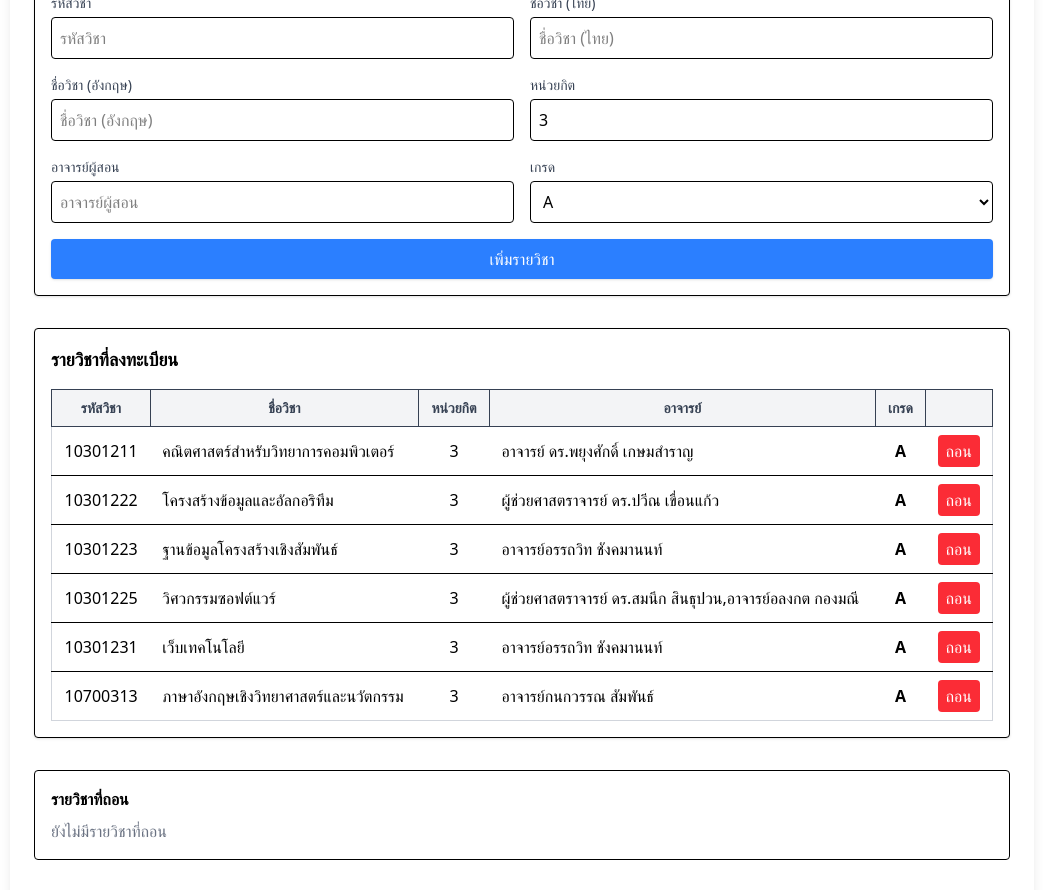
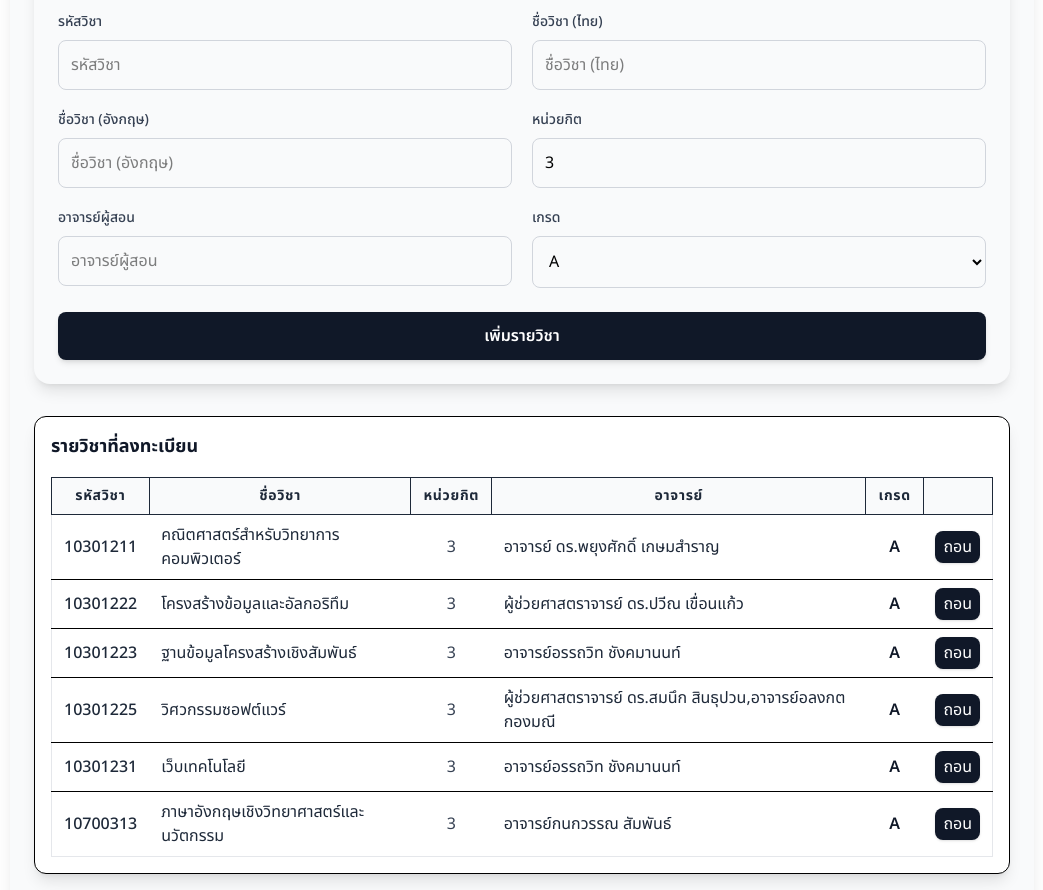
Before and after one commit to Anuphap2/course, a React app: page / in a window 1280 px wide. Shown: the part 200-1090 px from the top of the page, without its empty margins (118-1161 px from the left). Built offline with nearby package versions, Linux system fonts and the light colour scheme; the HTML template or start-up script is replaced by a standard one.

Commit message:
re-design

```diff
--- a/src/App.css
+++ b/src/App.css
@@ -1,5 +1,9 @@
+@import url("https://fonts.googleapis.com/css2?family=Noto+Sans+Thai:wght@100..900&display=swap");
+
 @import "tailwindcss";
-
+* {
+  font-family: "Noto Sans Thai", sans-serif;
+}
 body {
   margin: 0px;
 }
--- a/src/App.tsx
+++ b/src/App.tsx
@@ -7,9 +7,9 @@
   const gpa = useCourseStore((s) => s.calculateGPA());
 
   return (
-    <div className="max-w-5xl mx-auto mt-10 p-6 bg-white shadow-lg rounded-2xl">
+    <div className="max-w-5xl mx-auto mt-10 p-6 bg-gray-50 shadow-xl rounded-2xl">
       {/* หัวเรื่อง */}
-      <h1 className="text-3xl font-bold mb-8 text-center text-blue-600">
+      <h1 className="text-3xl font-bold mb-8 text-center text-gray-900">
         ระบบถอนรายวิชา
       </h1>
 
@@ -29,10 +29,10 @@
       </div>
 
       {/* GPA รวม */}
-      <div className="mt-6 p-6 border rounded-xl bg-gradient-to-r from-blue-50 to-blue-100 shadow-sm text-center">
-        <h2 className="text-xl font-semibold text-gray-800">
+      <div className="mt-6 p-6 border rounded-xl bg-gray-100 shadow-sm text-center">
+        <h2 className="text-xl font-semibold text-gray-900">
           GPA รวม:{" "}
-          <span className="text-blue-600 font-bold text-2xl">
+          <span className="font-bold text-2xl text-gray-800">
             {gpa.toFixed(2)}
           </span>
         </h2>
--- a/src/components/CourseDrop.tsx
+++ b/src/components/CourseDrop.tsx
@@ -4,15 +4,22 @@
   const dropped = useCourseStore((s) => s.droppedCourses);
 
   return (
-    <div className="p-4 border rounded mb-4">
-      <h2 className="font-bold mb-2">รายวิชาที่ถอน</h2>
+    <div className="p-4 border rounded-xl mb-4 bg-white shadow-md">
+      <h2 className="font-bold mb-3 text-lg text-gray-900 border-b border-gray-200 pb-2">
+        รายวิชาที่ถอน
+      </h2>
+
       {dropped.length === 0 ? (
-        <p className="text-gray-500">ยังไม่มีรายวิชาที่ถอน</p>
+        <p className="text-gray-500 italic">ยังไม่มีรายวิชาที่ถอน</p>
       ) : (
-        <ul className="list-disc pl-5">
+        <ul className="list-disc pl-5 space-y-1">
           {dropped.map((c) => (
-            <li key={c.id}>
-              {c.code} - {c.nameTH} ({c.credit} หน่วยกิต)
+            <li
+              key={c.id}
+              className="text-gray-800 bg-gray-50 p-2 rounded shadow-sm hover:bg-gray-100 transition"
+            >
+              <span className="font-medium">{c.code}</span> - {c.nameTH} (
+              {c.credit} หน่วยกิต)
             </li>
           ))}
         </ul>
--- a/src/components/CourseForm.tsx
+++ b/src/components/CourseForm.tsx
@@ -33,16 +33,17 @@
   };
 
   return (
-    <div className="p-4 border rounded mb-4 bg-white shadow">
-      <h2 className="font-bold mb-4 text-lg">เพิ่มรายวิชา</h2>
+    <div className="p-6 bg-gray-50 rounded-2xl shadow-lg">
+      <h2 className="font-extrabold mb-6 text-xl sm:text-2xl text-gray-900">
+        เพิ่มรายวิชา
+      </h2>
 
-      {/* ฟอร์มแบบ responsive */}
-      <div className="grid grid-cols-1 sm:grid-cols-2 gap-4">
+      <div className="grid grid-cols-1 sm:grid-cols-2 gap-5">
         {/* รหัสวิชา */}
         <div className="flex flex-col">
           <label
             htmlFor="code"
-            className="text-sm font-medium text-gray-700 mb-1"
+            className="text-sm font-medium text-gray-700 mb-2"
           >
             รหัสวิชา
           </label>
@@ -52,7 +53,7 @@
             placeholder="รหัสวิชา"
             value={form.code}
             onChange={handleChange}
-            className="border p-2 rounded"
+            className="border border-gray-300 p-3 rounded-lg focus:outline-none focus:ring-2 focus:ring-gray-500 transition"
           />
         </div>
 
@@ -60,7 +61,7 @@
         <div className="flex flex-col">
           <label
             htmlFor="nameTH"
-            className="text-sm font-medium text-gray-700 mb-1"
+            className="text-sm font-medium text-gray-700 mb-2"
           >
             ชื่อวิชา (ไทย)
           </label>
@@ -70,7 +71,7 @@
             placeholder="ชื่อวิชา (ไทย)"
             value={form.nameTH}
             onChange={handleChange}
-            className="border p-2 rounded"
+            className="border border-gray-300 p-3 rounded-lg focus:outline-none focus:ring-2 focus:ring-gray-500 transition"
           />
         </div>
 
@@ -78,7 +79,7 @@
         <div className="flex flex-col">
           <label
             htmlFor="nameEN"
-            className="text-sm font-medium text-gray-700 mb-1"
+            className="text-sm font-medium text-gray-700 mb-2"
           >
             ชื่อวิชา (อังกฤษ)
           </label>
@@ -88,7 +89,7 @@
             placeholder="ชื่อวิชา (อังกฤษ)"
             value={form.nameEN}
             onChange={handleChange}
-            className="border p-2 rounded"
+            className="border border-gray-300 p-3 rounded-lg focus:outline-none focus:ring-2 focus:ring-gray-500 transition"
           />
         </div>
 
@@ -96,7 +97,7 @@
         <div className="flex flex-col">
           <label
             htmlFor="credit"
-            className="text-sm font-medium text-gray-700 mb-1"
+            className="text-sm font-medium text-gray-700 mb-2"
           >
             หน่วยกิต
           </label>
@@ -107,7 +108,7 @@
             placeholder="หน่วยกิต"
             value={form.credit}
             onChange={handleChange}
-            className="border p-2 rounded"
+            className="border border-gray-300 p-3 rounded-lg focus:outline-none focus:ring-2 focus:ring-gray-500 transition"
           />
         </div>
 
@@ -115,7 +116,7 @@
         <div className="flex flex-col">
           <label
             htmlFor="teacher"
-            className="text-sm font-medium text-gray-700 mb-1"
+            className="text-sm font-medium text-gray-700 mb-2"
           >
             อาจารย์ผู้สอน
           </label>
@@ -125,7 +126,7 @@
             placeholder="อาจารย์ผู้สอน"
             value={form.teacher}
             onChange={handleChange}
-            className="border p-2 rounded"
+            className="border border-gray-300 p-3 rounded-lg focus:outline-none focus:ring-2 focus:ring-gray-500 transition"
           />
         </div>
 
@@ -133,7 +134,7 @@
         <div className="flex flex-col">
           <label
             htmlFor="grade"
-            className="text-sm font-medium text-gray-700 mb-1"
+            className="text-sm font-medium text-gray-700 mb-2"
           >
             เกรด
           </label>
@@ -142,7 +143,7 @@
             name="grade"
             value={form.grade}
             onChange={handleChange}
-            className="border p-2 rounded"
+            className="border border-gray-300 p-3 rounded-lg focus:outline-none focus:ring-2 focus:ring-gray-500 transition"
           >
             {["A", "B+", "B", "C+", "C", "D+", "D", "F"].map((g) => (
               <option key={g} value={g}>
@@ -153,10 +154,9 @@
         </div>
       </div>
 
-      {/* ปุ่มเพิ่ม */}
       <button
         onClick={handleSubmit}
-        className="mt-4 w-full bg-blue-500 hover:bg-blue-600 text-white px-4 py-2 rounded shadow"
+        className="mt-6 w-full bg-gray-900 text-white font-semibold py-3 rounded-lg shadow-md hover:bg-gray-700 transition-all"
       >
         เพิ่มรายวิชา
       </button>
--- a/src/components/CourseList.tsx
+++ b/src/components/CourseList.tsx
@@ -5,13 +5,15 @@
   const courses = useCourseStore((s) => s.courses);
 
   return (
-    <div className="p-4 border rounded mb-4 bg-white shadow">
-      <h2 className="font-bold mb-4 text-lg">รายวิชาที่ลงทะเบียน</h2>
+    <div className="p-4 border rounded-xl mb-4 bg-white shadow-lg">
+      <h2 className="font-bold mb-4 text-lg text-gray-900">
+        รายวิชาที่ลงทะเบียน
+      </h2>
 
       <div className="overflow-x-auto">
-        <table className="min-w-full border border-gray-300 border-collapse">
+        <table className="min-w-full border border-gray-200 border-collapse">
           <thead>
-            <tr className="bg-gray-100 text-gray-700 text-sm">
+            <tr className="bg-gray-50 text-gray-800 text-sm uppercase tracking-wider">
               <th className="px-3 py-2 text-center border">รหัสวิชา</th>
               <th className="px-3 py-2 text-center border">ชื่อวิชา</th>
               <th className="px-3 py-2 text-center border">หน่วยกิต</th>
@@ -25,13 +27,17 @@
             {courses.map((c) => (
               <tr
                 key={c.id}
-                className="border-t hover:bg-gray-50 transition-colors"
+                className="border-t hover:bg-gray-100 transition-colors duration-200"
               >
-                <td className="px-3 py-2 text-center">{c.code}</td>
-                <td className="px-3 py-2">{c.nameTH}</td>
-                <td className="px-3 py-2 text-center">{c.credit}</td>
-                <td className="px-3 py-2">{c.teacher}</td>
-                <td className="px-3 py-2 text-center font-semibold">
+                <td className="px-3 py-2 text-center text-gray-800 font-medium">
+                  {c.code}
+                </td>
+                <td className="px-3 py-2 text-gray-800">{c.nameTH}</td>
+                <td className="px-3 py-2 text-center text-gray-700">
+                  {c.credit}
+                </td>
+                <td className="px-3 py-2 text-gray-800">{c.teacher}</td>
+                <td className="px-3 py-2 text-center font-semibold text-gray-900">
                   {c.grade}
                 </td>
                 <td className="px-3 py-2 text-center">
--- a/src/components/DropButton.tsx
+++ b/src/components/DropButton.tsx
@@ -9,7 +9,7 @@
     <>
       <button
         onClick={() => setIsOpen(true)}
-        className="bg-red-500 hover:bg-red-600 text-white px-2 py-1 rounded"
+        className="bg-gray-900 hover:bg-gray-700 text-white px-2 py-1 rounded-lg shadow transition transform hover:scale-105"
       >
         ถอน
       </button>
```
